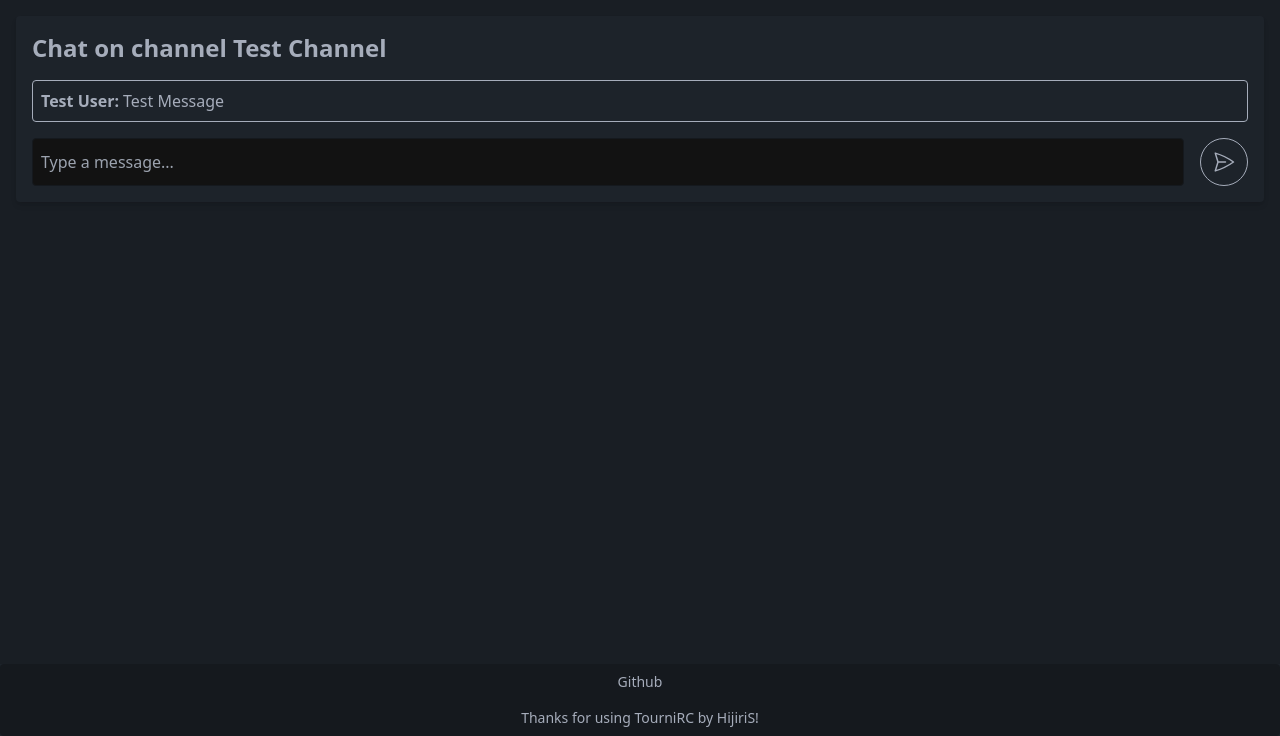
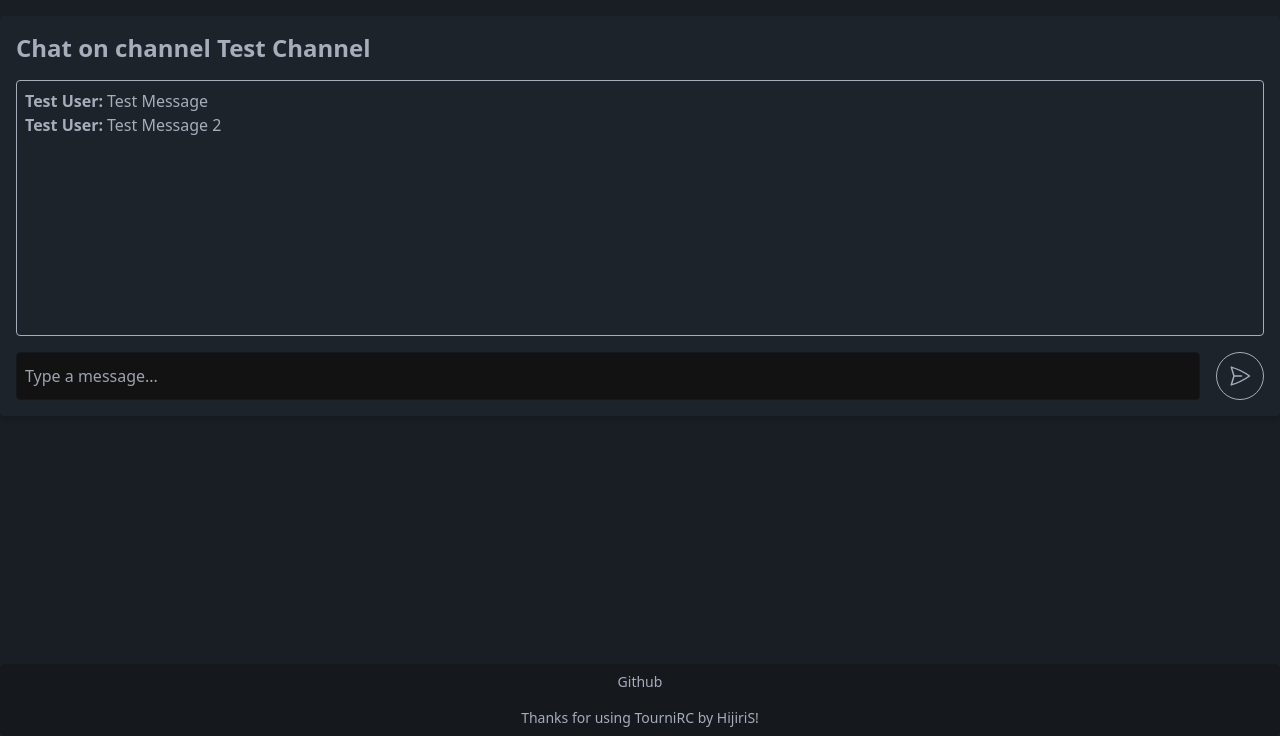
Before and after one commit to NyxIsBad/TourniRC, a Flask app: page / in a window 1280 px wide. Shown: the part 64-800 px from the top of the page. Run offline with Flask 3, Linux system fonts and the light colour scheme; parts of the project's set-up code (start-up, migrations or seed data) failed here and were passed over.

Commit message:
prelim chat stuff

```diff
--- a/static/css/output.css
+++ b/static/css/output.css
@@ -2901,6 +2901,10 @@ html {
   height: 1rem;
 }
 
+.h-\[400px\] {
+  height: 400px;
+}
+
 .max-h-\[21\.5rem\] {
   max-height: 21.5rem;
 }
@@ -2919,6 +2923,10 @@ html {
 
 .w-full {
   width: 100%;
+}
+
+.max-w-full {
+  max-width: 100%;
 }
 
 .flex-1 {
--- a/templates/chat.html
+++ b/templates/chat.html
@@ -1,15 +1,18 @@
 {% extends "layout.html" %}
 {% block title %}Chat{% endblock %}
 {% block content %}
-<div class="container mx-auto p-4">
-    <div class="bg-base-100 p-4 rounded shadow-md">
+<div class="max-w-full mx-auto mt-4 bg-base-100 p-4 rounded shadow-md h-[400px] flex flex-col">
     <h1 class="text-2xl font-bold mb-4">Chat on channel Test Channel</h1>
     <!-- Start of chat message rendering -->
-        <div class="space-y-2">
-            <div class="p-2 bg-base-100 rounded border border-base-content">
+    <div class="flex-1 space-y-2 rounded bg-base-100 border border-base-content">
+        <div class="p-2">
             <div class="flex items-start">
                 <p class="font-semibold mr-1">Test User:</p>
                 <p>Test Message</p>
+            </div>
+            <div class="flex items-start">
+                <p class="font-semibold mr-1">Test User:</p>
+                <p>Test Message 2</p>
             </div>
         </div>
     </div>
@@ -24,5 +27,4 @@
         </div>
     </form>
 </div>
-</div>
 {% endblock %}
```
Lines whose indentation alone changed are shown as unchanged.
